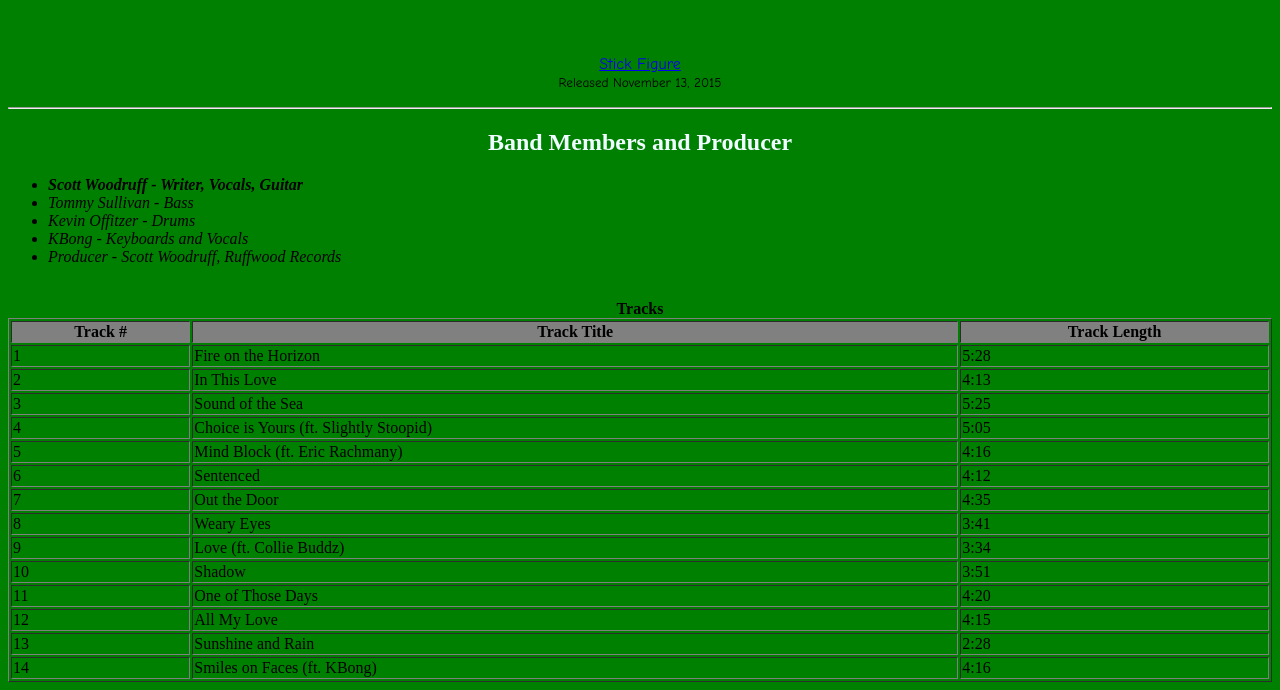
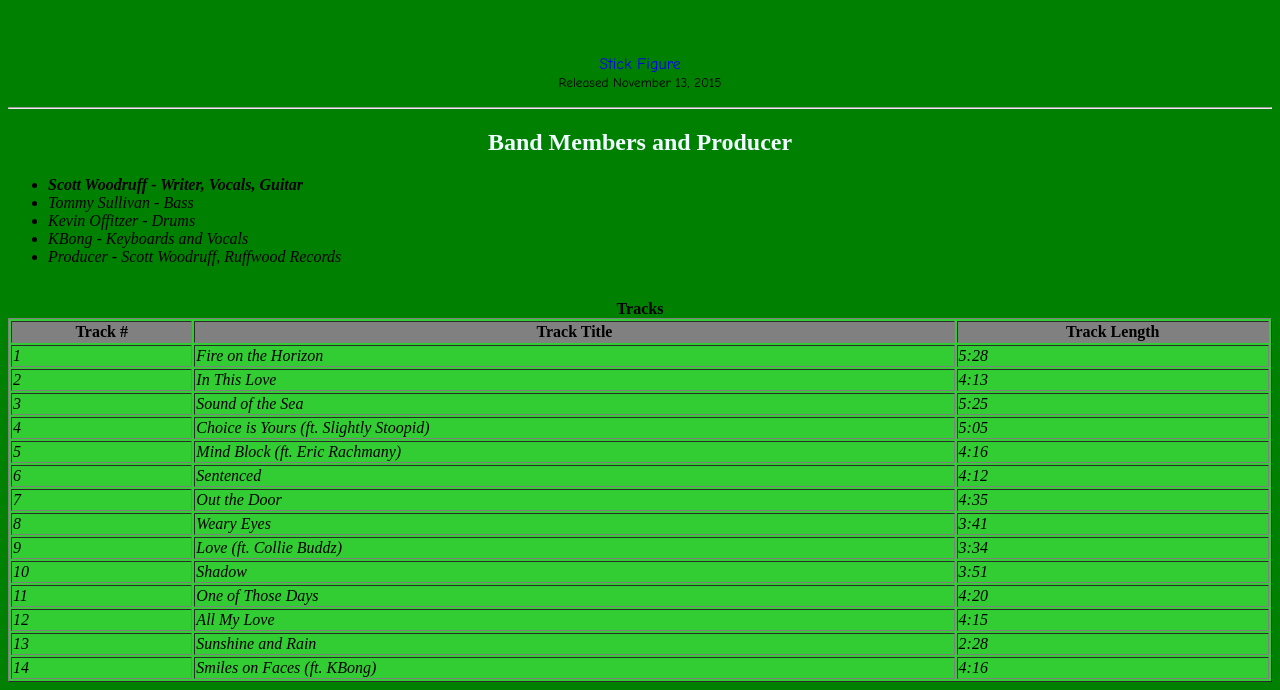
Before and after one commit to renaudkyle/GOATRepo, a plain HTML site: page AlbumPage/AlbumIndex.html in a window 1280 px wide. Shown: the part 271-961 px from the top of the page. Drawn offline with Linux system fonts and the light colour scheme.

Commit message:
Album page v5 June28 with table and link/anchor CSS styling

```diff
--- a/AlbumPage/albumStyles.css
+++ b/AlbumPage/albumStyles.css
@@ -10,5 +10,13 @@
 height:200px;
 width:200px;
 align-content: "center";
+}
 
-}
+a{text-decoration: none}
+
+a:hover {text-decoration: underline;
+background-color: greenyellow}
+
+Td{font-style: italic;}
+
+TABLE{background-color: limegreen}
```
